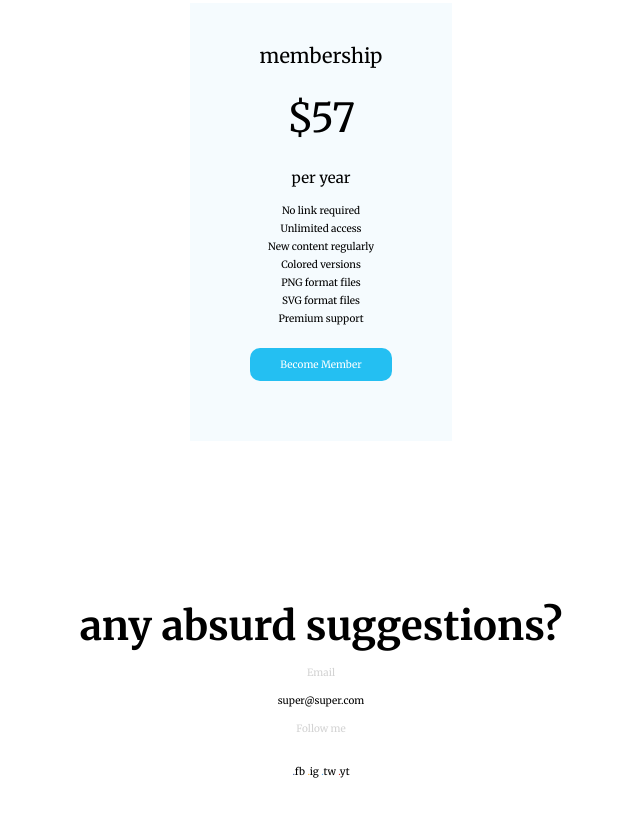
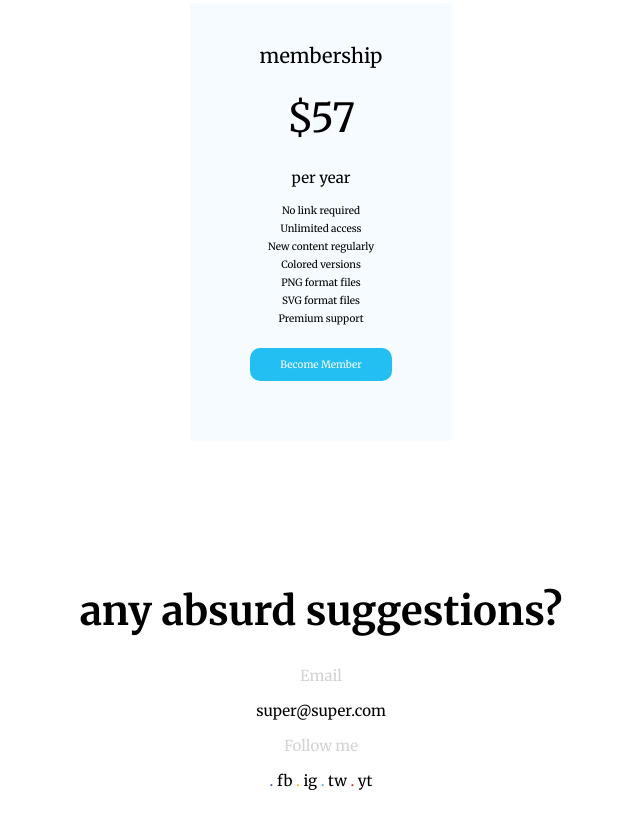
Before and after one commit to psiegmund/Prokekt-Illustration, a plain HTML site: page index.html in a window 1280 px wide. Shown: the part 3564-4377 px from the top of the page, without its empty margins (319-959 px from the left). Drawn offline with Linux system fonts and the light colour scheme.

Commit message:
added hover and small changes

```diff
--- a/assets/css/style.css
+++ b/assets/css/style.css
@@ -1,11 +1,15 @@
 @import url('https://fonts.googleapis.com/css2?family=Lato:wght@300;400;700&family=Merriweather:wght@300;400;700&display=swap');
 
 
-/* ASSETS
+/* -------------------------
+            ASSETS
+----------------------------
+
+------------FONTS-----------
 font-family: 'Lato', sans-serif;
 font-family: 'Merriweather', serif;
 
-
+-----------COLORS-----------
 Farbe:
 #202020,
 #24bff2,
@@ -69,6 +73,8 @@ nav ul li a {
 HEADER STYLE
  ----------------------------- */
 
+/* classes also used in <main> */
+
 .mainSection {
     margin: 10vh 0 0 0;
 }
@@ -103,7 +109,7 @@ HEADER STYLE
     margin: 0 20px 0 0;
 }
 
-/* --------- BUTTONS */
+/* --------- BUTTONS ---------*/
 
 .buttonBlack {
     color: #fff;
@@ -152,7 +158,12 @@ MAIN STYLE
     margin: 10px auto 30px auto;
 }
 
-.imageCenter {
+.imageCenter img:hover {
+    border: 1px solid darkgrey;
+}
+
+.imageCenter,
+.imageExample {
     width: 100%;
     display: inline-block;
 }
@@ -162,15 +173,12 @@ MAIN STYLE
     margin: 5vh auto;
 }
 
-.imageExample {
-    width: 100%;
-    display: inline-block;
-}
-
 .imageExample img {
     width: 30%;
     margin: 5vh 3% 3% 3%;
 }
+
+/* ------- Styling Membership-form */
 
 .membership {
     background-color: #f5fbfe;
@@ -215,9 +223,18 @@ MAIN STYLE
 /* --------------------------
 FOOTER STYLE
  ----------------------------- */
+footer {
+    font-size: 1.5rem;
+    line-height: 2rem;
+}
 
-#suggestions {
-    margin-bottom: 20px;
+footer h1 {
+    margin: 0 0 30px 0;
+}
+
+.suggestions {
+    text-align: center;
+    margin: 30px auto 20px auto;
 }
 
 footer a {
@@ -234,8 +251,14 @@ footer p:nth-of-type(2) {
     color: lightgrey;
 }
 
-/* footer span {
-} */
+footer p:last-child {
+    padding: 0;
+}
+
+footer a {
+    text-decoration: none;
+    color: #000;
+}
 
 /* Coloration of Social-dots */
 
--- a/index.html
+++ b/index.html
@@ -33,6 +33,8 @@
             </div>
         </section>
     </header>
+
+
     <main>
         <section id="realBeauty" class="mainSection">
             <div class="image">
@@ -113,17 +115,23 @@
             </div>
         </section>
     </main>
+
+
     <footer>
-        <div id="suggestions">
+        <div class="suggestions">
             <h1>any absurd suggestions?</h1>
             <p>Email</p>
             <a href="mailto:super@super.com">super@super.com</a>
             <p>Follow me</p>
-            <p id="social">
-                <span id="fb"> .</span>fb
-                <span id="ig"> .</span>ig
-                <span id="tw"> .</span>tw
-                <span id="yt"> .</span>yt
+            <p>
+                <span id="fb"> .</span>
+                <a href="#">fb</a>
+                <span id="ig"> .</span>
+                <a href="#">ig</a>
+                <span id="tw"> .</span>
+                <a href="#">tw</a>
+                <span id="yt"> .</span>
+                <a href="#">yt</a>
             </p>
         </div>
     </footer>
```
